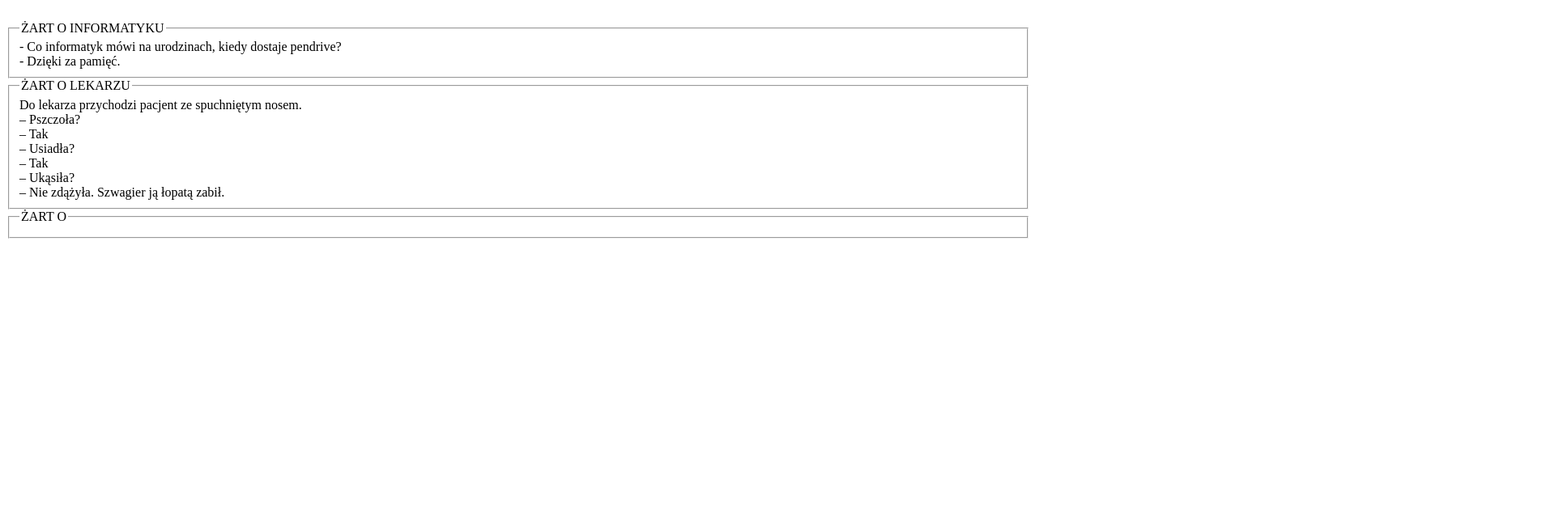
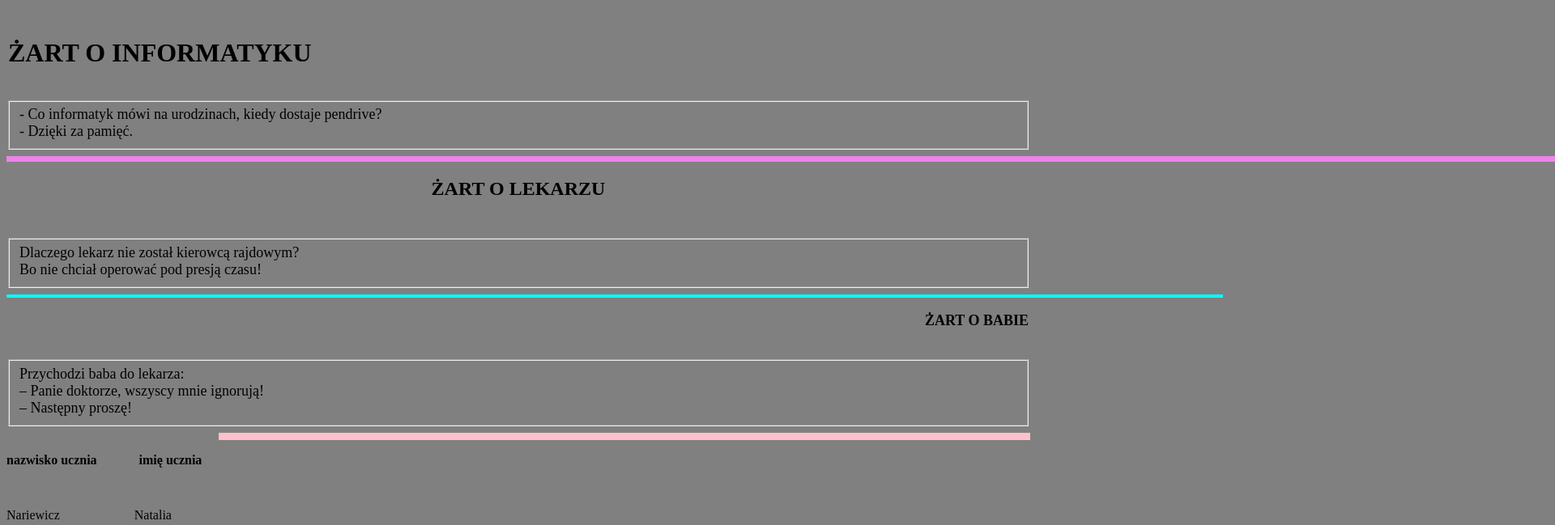
Before and after one commit to NataliaNarkiewicz/witryny, a plain HTML site: page index.html in a window 1280 px wide. Shown: the part 1980-2629 px from the top of the page at 81% size, 1920 px wide, since content can reach past the window. Before the commit the page ends 2283 px from the top, so only its background shows below. Drawn offline with Linux system fonts and the light colour scheme.

Commit message:
Update index.html

```diff
--- a/index.html
+++ b/index.html
@@ -6,6 +6,9 @@
            <title>  Natalia Narkiewicz     </title>
      </head>
      <body>
+
+<body bgcolor="grey">
+
  Natalia Narkiewicz
 <p align="right"> <font color="red" size="7" face="Arial"> Natalia </font> </p> <br>
 <p align="right"> <font color="red" size="6" face="Arial"> Natalia </font> </p> <br>
@@ -33,7 +36,7 @@
 
 <p align="left"> <font color="black" size="4" face="Arial"> <b> Adres: 83-111,</b>  <i> Gdańsk,</i> <u> Słonczna </u>, <strike>18</strike> </font> </p> <br>
 <p align="right">  <font color="yellow" size="7" face="Arial"> Ulubiony aktor: Jenna Ortega. </font></p> <br>
-<center> <p>  <font color="gray" size="5" face="Times New Roman"> Ulubiony zespół muzyczny: </font>
+<center> <p>  <font color="violet" size="5" face="Times New Roman"> Ulubiony zespół muzyczny: </font>
 <font color="red" size="6" face="Verdana"> NBM. </font> </p> </center>  <br>
 <center> <p>  <font color="green" size="4" face="Courier New"> Data urodzenia 1 styczeń 2006. </font> </p> </center> <br>
 
@@ -41,31 +44,53 @@
 <p align="left">  <font color="black" size="5" > <b>x*x=x<sup>2</sup></b> </font> </p> <br>
 
 
+
+
+<h1 align=left>  <font color="black" size="6" > <LEGEND> ŻART O INFORMATYKU </LEGEND> </font>  </h1> <br>
 <FIELDSET>
-<LEGEND> ŻART O INFORMATYKU </LEGEND>
-- Co informatyk mówi na urodzinach, kiedy dostaje pendrive?  <br>
-- Dzięki za pamięć. <br>
+<font  size="4" >- Co informatyk mówi na urodzinach, kiedy dostaje pendrive? </font> <br>
+<font  size="4" >- Dzięki za pamięć. </font> <br>
 
 </FIELDSET>
 
+ <HR SIZE=7 WIDTH=2000 ALIGN=LEFT COLOR=violet>
 
+<h2 align=center> <LEGEND> <font color="black" size="5" > <center>ŻART O LEKARZU</center> </LEGEND> </h2> </font> <br>
 <FIELDSET>
-<LEGEND> ŻART O LEKARZU </LEGEND>
-Do lekarza przychodzi pacjent ze spuchniętym nosem. <br>
-– Pszczoła?<br>
-– Tak<br>
-– Usiadła?<br>
-– Tak<br>
-– Ukąsiła?<br>
-– Nie zdążyła. Szwagier ją łopatą zabił.<br>
+<font  size="4" >Dlaczego lekarz nie został kierowcą rajdowym? </font> <br>
+<font  size="4" >Bo nie chciał operować pod presją czasu! </font> <br>
 
 </FIELDSET>
 
+ <HR SIZE=4 WIDTH=1500 ALIGN=CENTER COLOR=cyan>
+
+<h3 align=right> <font color="black" size="4" > <LEGEND> ŻART O BABIE </LEGEND> </font>  </h3> <br>
 <FIELDSET>
-<LEGEND> ŻART O  </LEGEND>
+<font  size="4" >Przychodzi baba do lekarza: </font> <br>
+<font  size="4" >– Panie doktorze, wszyscy mnie ignorują!</font> <br>
+<font  size="4" >– Następny proszę! </font> <br>
+</FIELDSET>
+
+ <HR SIZE=9 WIDTH=1000 ALIGN=RIGHT COLOR=PINK>
 
 
-</FIELDSET>
+<p align="left"> <font size="3" > <b>nazwisko ucznia &nbsp;&nbsp;&nbsp;&nbsp;&nbsp;&nbsp;&nbsp;&nbsp;&nbsp;&nbsp;&nbsp; imię ucznia</b> </font> </p> <br>
+<p align="lefts"> <font size="3" > Nariewicz &nbsp;&nbsp;&nbsp;&nbsp;&nbsp;&nbsp;&nbsp;&nbsp;&nbsp;&nbsp;&nbsp;&nbsp;&nbsp;&nbsp;&nbsp;&nbsp;&nbsp;&nbsp;&nbsp;&nbsp;&nbsp; Natalia </font> </p> <br>
 
+&quot; <br>
+&uml;<br>
+&copy;<br>
+&laquo;<br>
+&cent:<br>
+&yen;<br>
+&sect;<br>
+
+<!- Natalia Narkiewicz, ZESPÓŁ SZKÓŁ ENERGETYCZNYCH (TECHNIKUM NR. 13), 2F grupa 2->
+
+	<head>
+<meta http-equiv="Content-Type" CONTENT="index/html; charset=iso-8859-2" />
+<META name="Author" content="Natalia Narkiewicz" />
+<meta name="Description" content="//Strona internedowa, ćwiczeie 3, predmiot: Pracownia programowania witryn i aplikacji internetowych//" />
+	</head>
      </body>
       </html>
```
